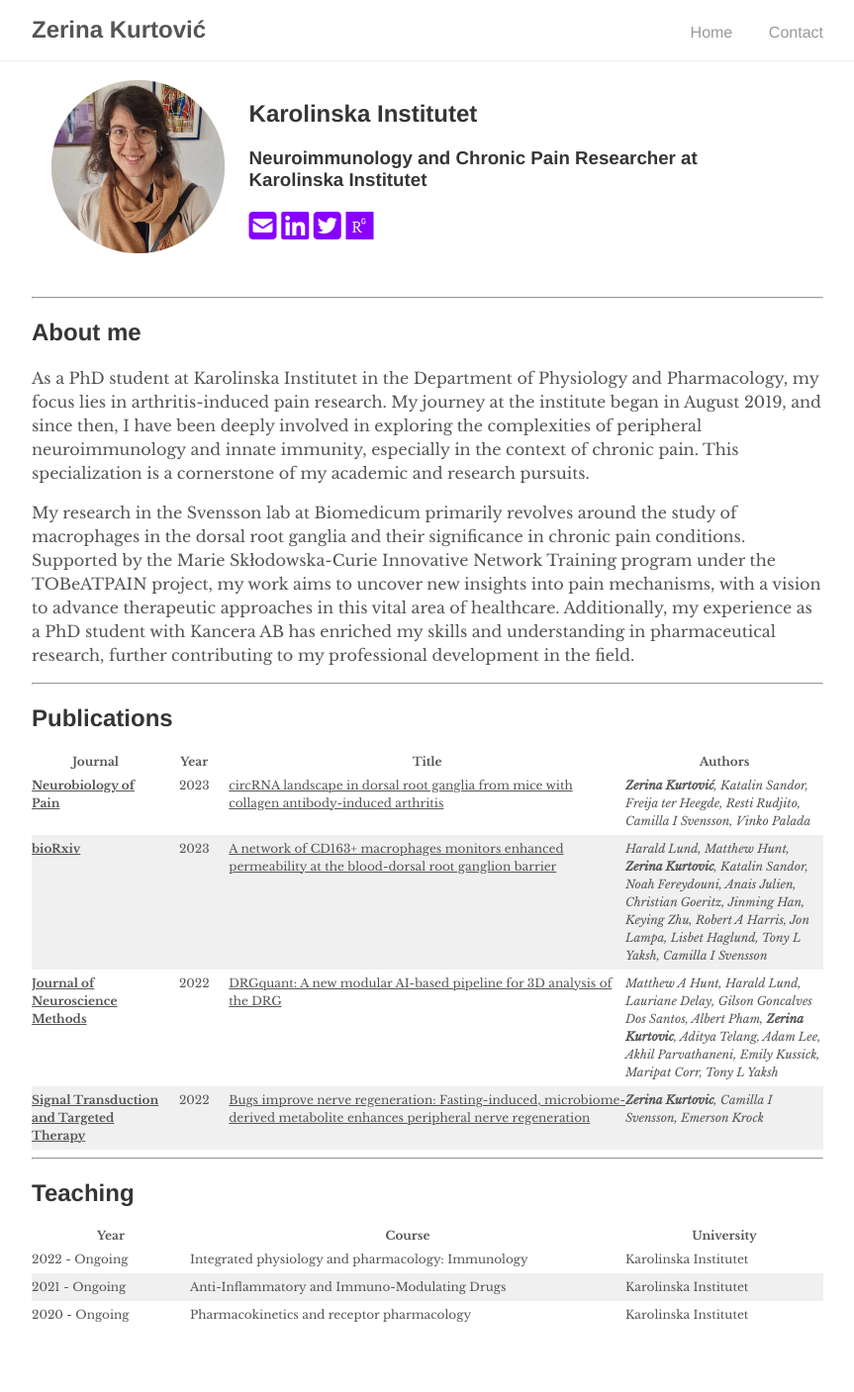
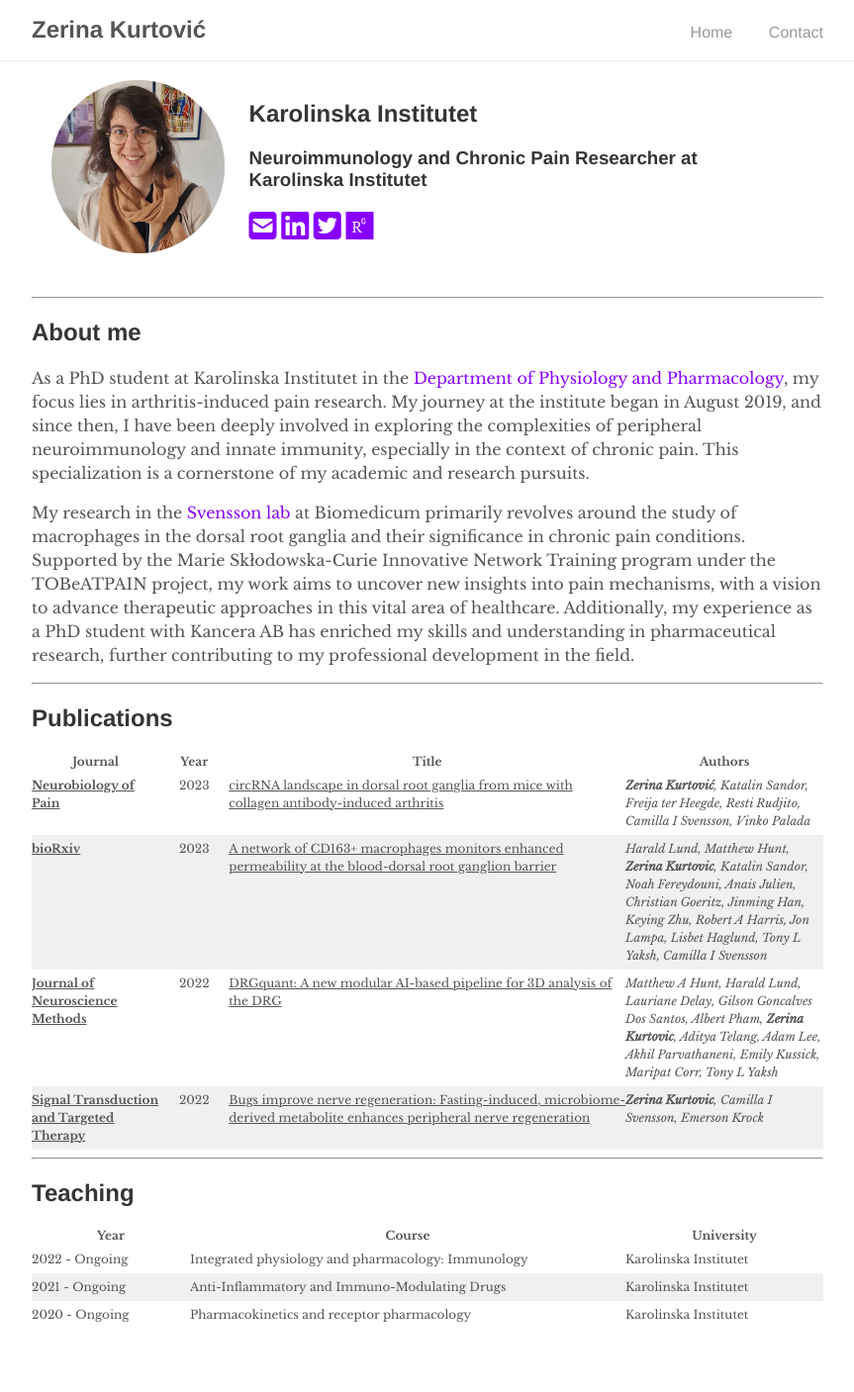
Before and after one commit to ZerinaKurtovic/zerinakurtovic.github.io, a Jekyll site: the page built from index.md, in a window 1280 px wide. Shown: the whole page at 99% size, without its empty margins (208-1071 px from the left). Built offline with Jekyll 4.4.1, drawn with Linux system fonts in a browser that asks for light colours; nearby versions of some CDN libraries; a style sheet for code colours, icons or effects is not loaded; part of the change alters nothing that is shown.

Commit message:
Update bio

```diff
--- a/_includes/about.html
+++ b/_includes/about.html
@@ -1,12 +1,12 @@
 ## About me
 <p>
-	As a PhD student at Karolinska Institutet in the Department of Physiology and Pharmacology, my focus lies in arthritis-induced pain research.
+	As a PhD student at Karolinska Institutet in the <a href="https://ki.se/en/fyfa/department-of-physiology-and-pharmacology">Department of Physiology and Pharmacology</a>, my focus lies in arthritis-induced pain research.
 	My journey at the institute began in August 2019, and since then, I have been deeply involved in exploring the complexities of peripheral neuroimmunology and innate immunity, especially in the context of chronic pain.
 	This specialization is a cornerstone of my academic and research pursuits.
 </p>
 
 <p>
-	My research in the Svensson lab at Biomedicum primarily revolves around the study of macrophages in the dorsal root ganglia and their significance in chronic pain conditions.
+	My research in the <a href="https://ki.se/fyfa/molekylar-smartforskning">Svensson lab</a> at Biomedicum primarily revolves around the study of macrophages in the dorsal root ganglia and their significance in chronic pain conditions.
 	Supported by the Marie Skłodowska-Curie Innovative Network Training program under the TOBeATPAIN project, my work aims to uncover new insights into pain mechanisms, with a vision to advance therapeutic approaches in this vital area of healthcare.
 	Additionally, my experience as a PhD student with Kancera AB has enriched my skills and understanding in pharmaceutical research, further contributing to my professional development in the field.
 </p>
```
